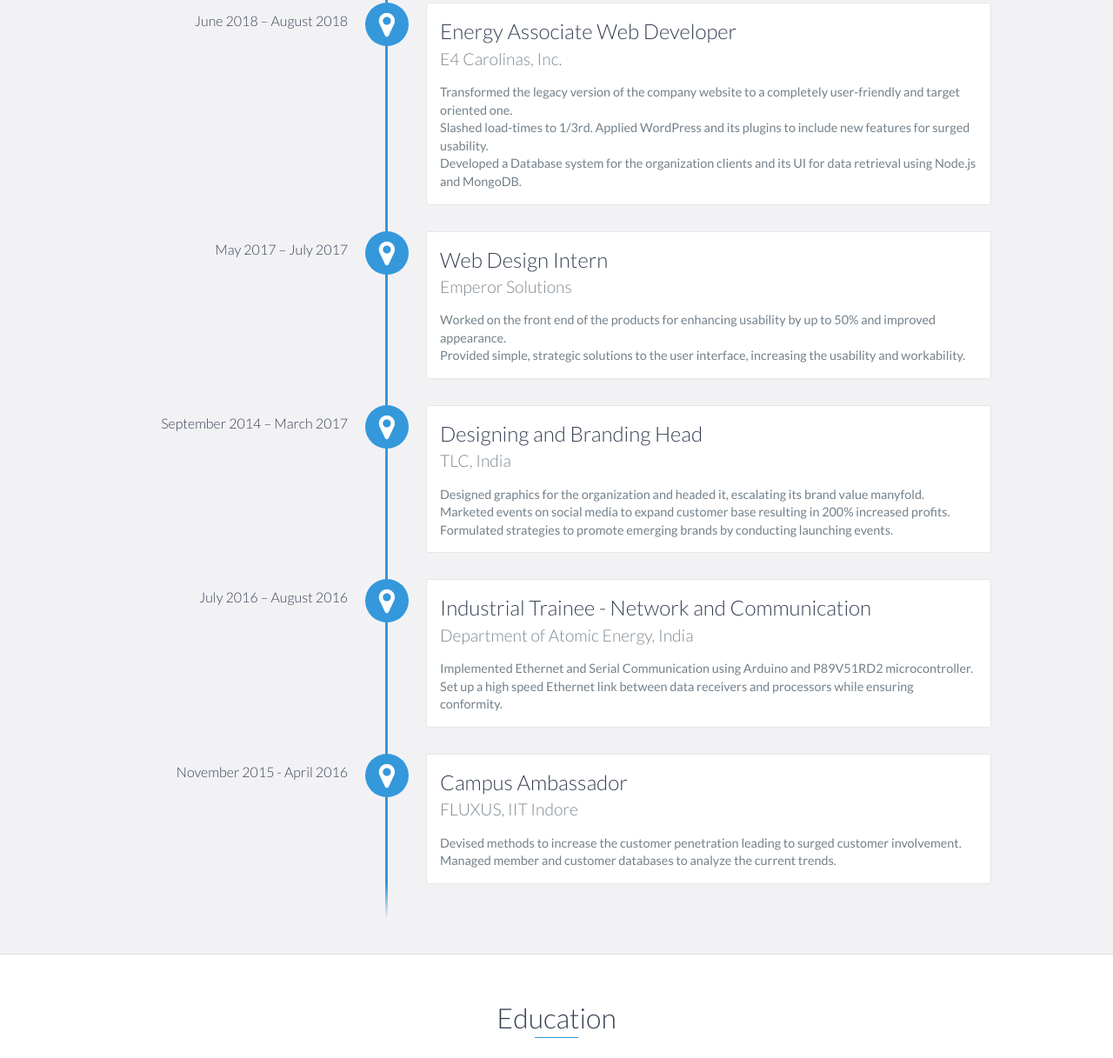
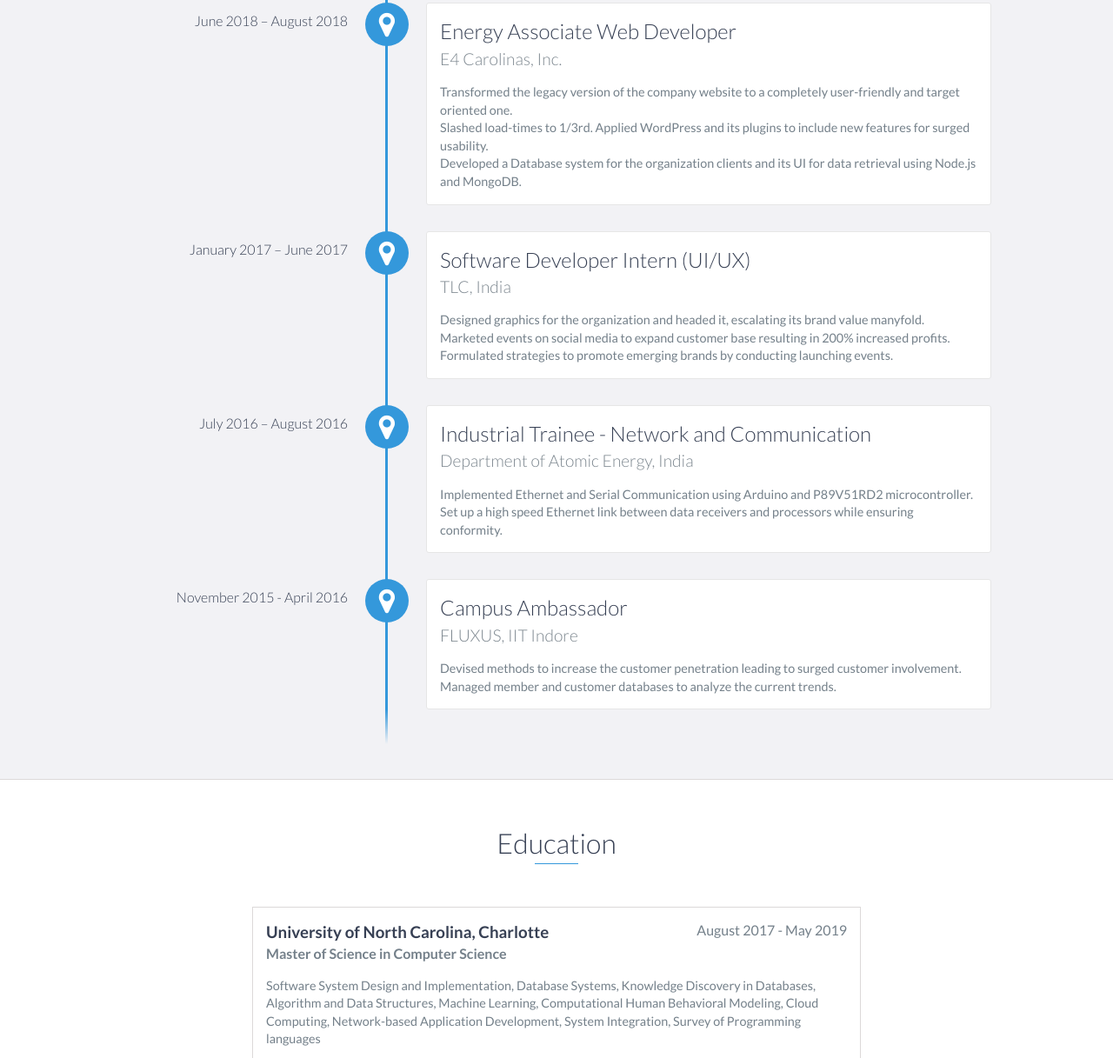
Before and after one commit to chiragcj96/chiragcj96.github.io, a website: page index.html in a window 1280 px wide. Shown: the part 1619-2836 px from the top of the page at 87% size. Drawn offline with nearby package versions, Linux system fonts and the light colour scheme.

Commit message:
Update index.html

```diff
--- a/index.html
+++ b/index.html
@@ -120,18 +120,8 @@
                 </p>
             </div>
 
-            <div data-date="May 2017 – July 2017">
-                <h3>Web Design Intern</h3>
-                <h4>Emperor Solutions</h4>
-                <p>
-                    Worked on the front end of the products for enhancing usability by up to 50% and improved appearance.
-                    <br>
-                    Provided simple, strategic solutions to the user interface, increasing the usability and workability.
-                </p>
-            </div>
-
-	    <div data-date="September 2014 – March 2017">
-                <h3>Designing and Branding Head</h3>
+	    <div data-date="January 2017 – June 2017">
+                <h3>Software Developer Intern (UI/UX)</h3>
                 <h4>TLC, India</h4>
                 <p>
                     Designed graphics for the organization and headed it, escalating its brand value manyfold.
```
